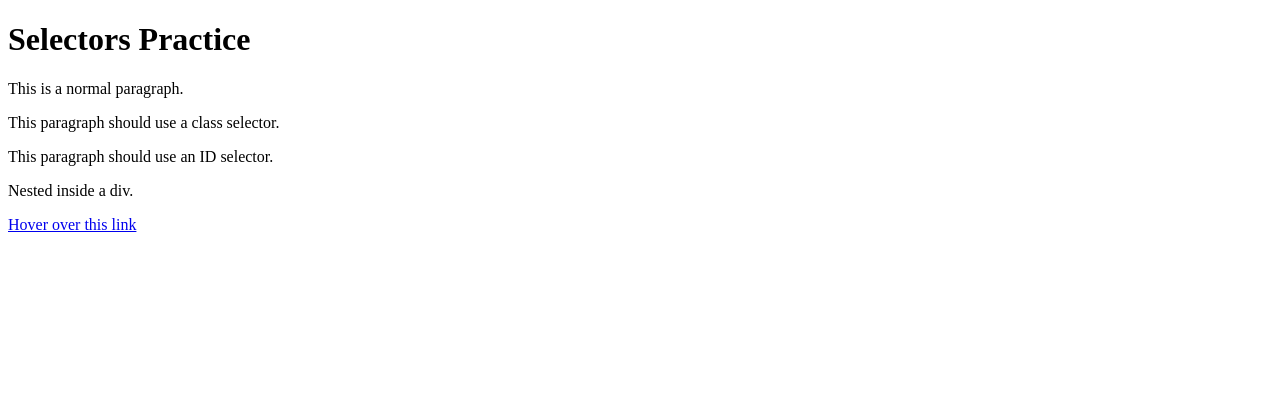
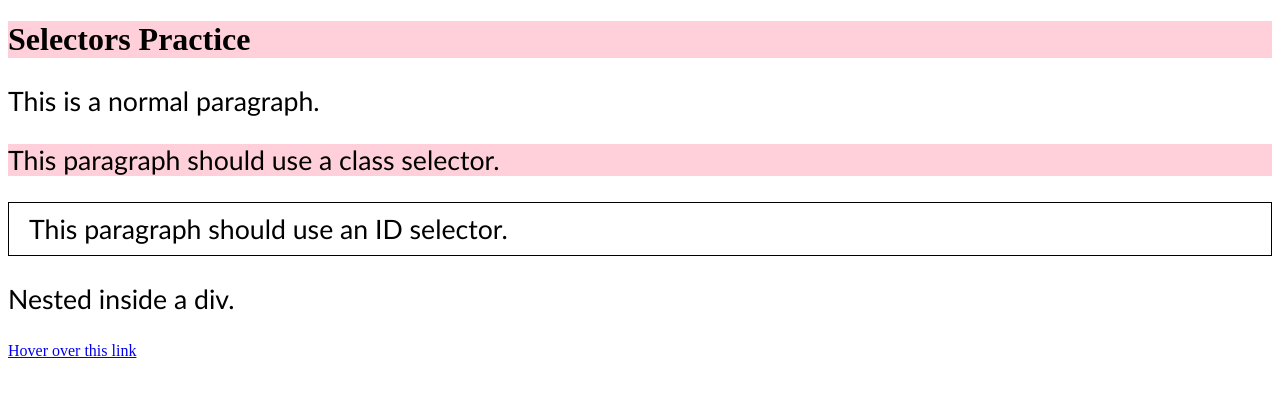
Before and after one commit to mockba1501/Foundations-Course-2025, a plain HTML site: page Labs/Lab4/Activity2/index.html in a window 1280 px wide. Drawn offline with Linux system fonts and the light colour scheme.

Commit message:
Lab 4 Activity 2

```diff
--- a/Labs/Lab4/Activity2/index.html
+++ b/Labs/Lab4/Activity2/index.html
@@ -4,9 +4,10 @@
   <meta charset="UTF-8">
   <title>Activity 2 - CSS Selectors</title>
   <!-- Link your style sheet here -->
+   <link rel="stylesheet" href="styles.css">
 </head>
 <body>
-  <h1>Selectors Practice</h1>
+  <h1  class="highlight">Selectors Practice</h1>
 
   <p>This is a normal paragraph.</p>
   <p class="highlight">This paragraph should use a class selector.</p>
--- /dev/null
+++ b/Labs/Lab4/Activity2/styles.css
@@ -0,0 +1,17 @@
+p {
+    font-size: 20pt;
+    font-family: 'Gill Sans', 'Gill Sans MT', Calibri, 'Trebuchet MS', sans-serif;
+}
+
+.highlight {
+    background-color: rgba(255,100,128,0.3);
+}
+
+#special {
+    border: 1px solid;
+    padding: 10px 10px 10px 20px;
+}
+
+a:hover {
+    color: red;
+}
```
